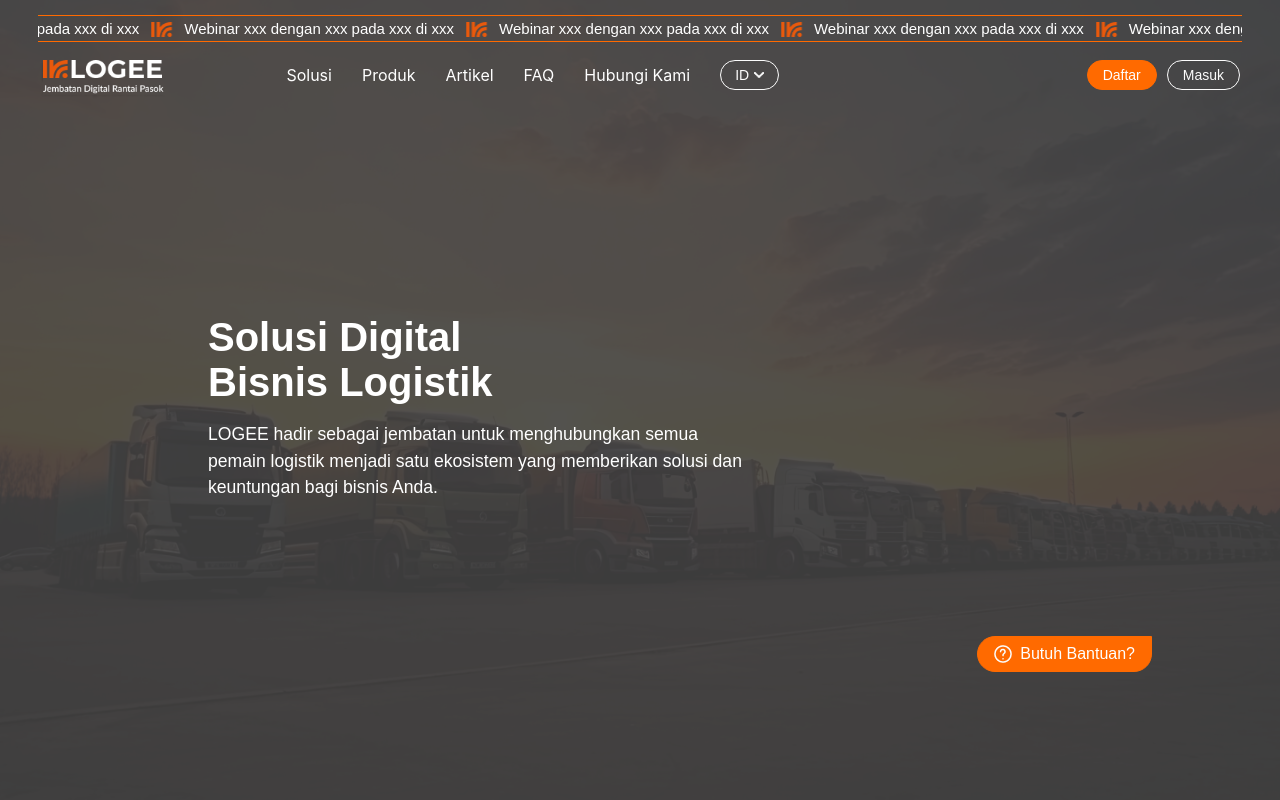
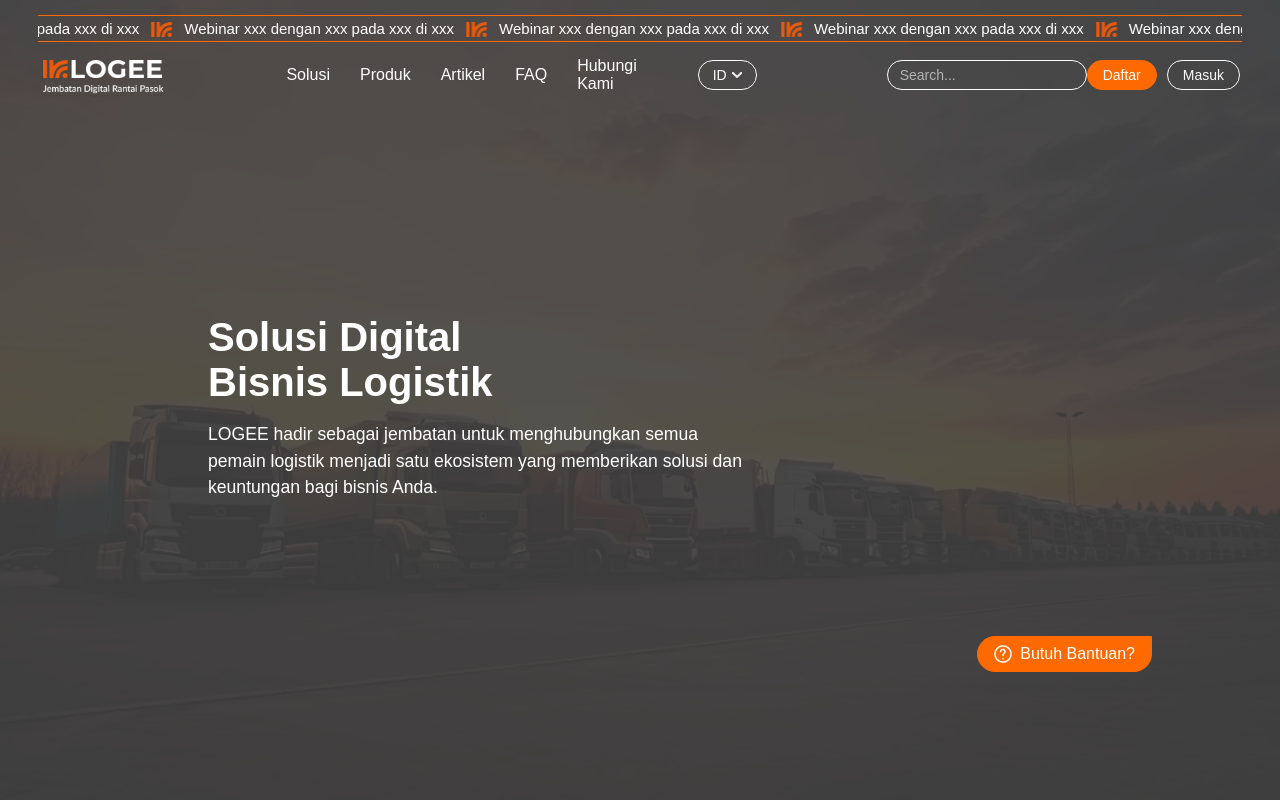
Before and after one commit to khaylabelva/Digistar-93, a React (Create React App) app in the folder digistar93/: page / in a window 1280 px wide. Shown: the top 800 px of the page. Built offline with nearby package versions, Linux system fonts and the light colour scheme; a web font is replaced by a local one.

Commit message:
add search bar ((blm functionally works))

```diff
--- a/digistar93/package.json
+++ b/digistar93/package.json
@@ -11,6 +11,7 @@
     "@testing-library/user-event": "^13.5.0",
     "react": "^18.3.1",
     "react-dom": "^18.3.1",
+    "react-router-dom": "^6.26.2",
     "react-scripts": "5.0.1",
     "web-vitals": "^2.1.4"
   },
--- a/digistar93/src/App.css
+++ b/digistar93/src/App.css
@@ -24,7 +24,6 @@ body {
   top: 45px;
   width: 100%;
   z-index: 1000;
-  font-family: 'Inter', sans-serif;
 }
 
 .logo {
@@ -137,6 +136,32 @@ body {
 
 .btn-language-option:hover {
   color: #FF6A00;
+}
+
+.nav-search {
+  margin-left: 130px;
+  position: relative;
+}
+
+.search-input {
+  padding: 6px 12px;
+  border-radius: 15px;
+  border: 1px solid #FCFCFC;
+  background-color: transparent;
+  color: #FCFCFC;
+  font-size: 14px;
+  width: 200px;
+  transition: all 0.3s ease;
+}
+
+.search-input::placeholder {
+  color: #FCFCFC;
+  opacity: 0.6;
+}
+
+.search-input:focus {
+  outline: none;
+  border-color: #FF6A00;
 }
 
 .nav-buttons .btn-daftar,
--- a/digistar93/src/component/Navbar.js
+++ b/digistar93/src/component/Navbar.js
@@ -9,6 +9,7 @@ const Navbar = () => {
   const [selectedLanguage, setSelectedLanguage] = useState('ID');
   const [showTicker, setShowTicker] = useState(true);
   const [scrolled, setScrolled] = useState(false);
+  const [searchInput, setSearchInput] = useState('');
 
   useEffect(() => {
     const handleScroll = () => {
@@ -26,6 +27,12 @@ const Navbar = () => {
   const handleLanguageChange = (language) => {
     setSelectedLanguage(language);
     setShowLanguageOptions(false);
+  };
+
+  const handleSearch = (e) => {
+    if (e.key === 'Enter') {
+      console.log('Searching for:', searchInput);
+    }
   };
 
   return (
@@ -98,6 +105,16 @@ const Navbar = () => {
             )}
           </li>
         </ul>
+        <div className="nav-search">
+          <input
+            type="text"
+            placeholder="Search..."
+            className="search-input"
+            value={searchInput}
+            onChange={(e) => setSearchInput(e.target.value)}
+            onKeyDown={handleSearch}
+          />
+        </div>
         <div className="nav-buttons">
           <button className="btn-daftar">Daftar</button>
           <button className="btn-masuk">Masuk</button>
```
Also changed, not shown: 1 other file (tests, documents, lock files or other folders).
